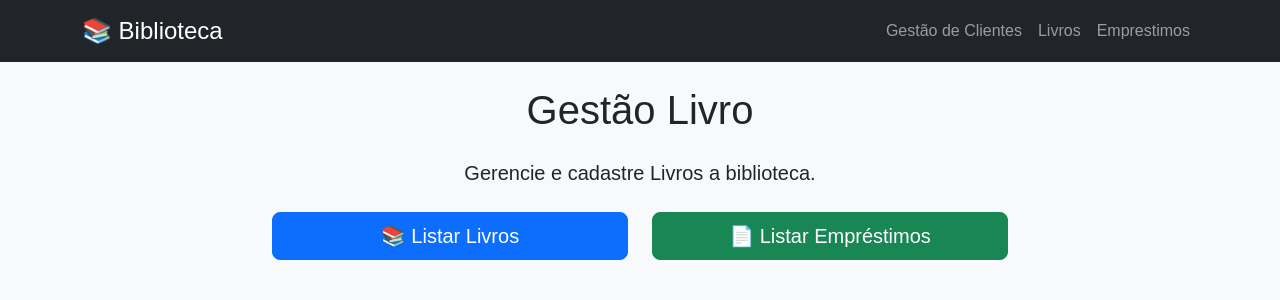
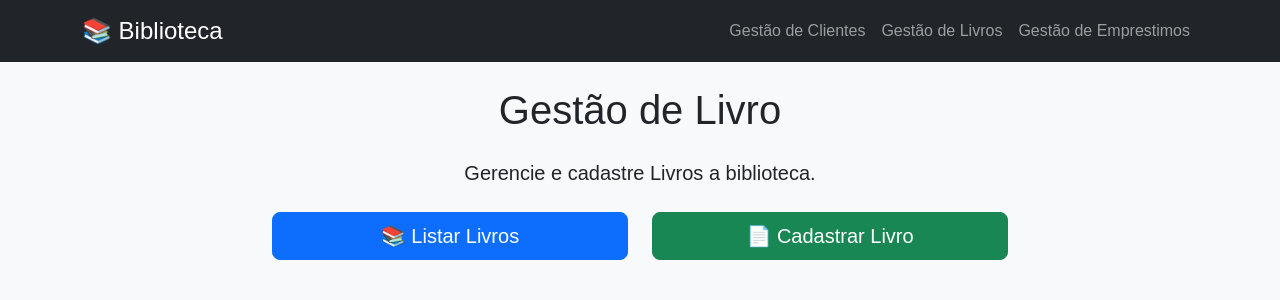
Before and after one commit to douglasinforj/sistema_biblioteca, a Django app: page /gestao_livro/ in a window 1280 px wide. Shown: the top 300 px of the page. Run offline with Django 5.2, Linux system fonts and the light colour scheme.

Commit message:
Ajuste pontuais nas templates, nomes de links e outros

```diff
--- a/biblioteca/urls.py
+++ b/biblioteca/urls.py
@@ -1,8 +1,15 @@
 
 from django.contrib import admin
 from django.urls import path, include
+
+from django.conf import settings
+from django.conf.urls.static import static
 
 urlpatterns = [
     path('admin/', admin.site.urls),
     path('', include('core.urls')),
 ]
+
+if settings.DEBUG:
+      urlpatterns += static(settings.STATIC_URL, document_root=settings.STATIC_ROOT)
+      urlpatterns += static(settings.MEDIA_URL, document_root=settings.MEDIA_ROOT)
--- a/core/templates/core/gestao_livro.html
+++ b/core/templates/core/gestao_livro.html
@@ -5,7 +5,7 @@
 {% block content %}
 
 <div class="text-center">
-    <h1 class="mb-4">Gestão Livro</h1>
+    <h1 class="mb-4">Gestão de Livro</h1>
     <p class="lead">Gerencie e cadastre Livros a biblioteca.</p>
 
     <div class="row justify-content-center mt-4">
@@ -13,7 +13,7 @@
             <a href="{% url 'livros_list' %}" class="btn btn-primary btn-lg w-100">📚 Listar Livros</a>
         </div>
         <div class="col-md-4">
-            <a href="{% url 'emprestimos_list' %}" class="btn btn-success btn-lg w-100">📄 Listar Empréstimos</a>
+            <a href="{% url 'livro_create' %}" class="btn btn-success btn-lg w-100">📄 Cadastrar Livro</a>
         </div>
     </div>
 </div>
--- a/templates/base.html
+++ b/templates/base.html
@@ -23,10 +23,10 @@
                         <a class="nav-link" href="{% url 'gestao_pessoa' %}">Gestão de Clientes</a>
                     </li>
                     <li class="nav-item">
-                        <a class="nav-link" href="{% url 'livros_list' %}">Livros</a>
+                        <a class="nav-link" href="{% url 'gestao_livro' %}">Gestão de Livros</a>
                     </li>
                     <li class="nav-item">
-                        <a class="nav-link" href="{% url 'emprestimos_list' %}">Emprestimos</a>
+                        <a class="nav-link" href="{% url 'emprestimos_list' %}">Gestão de Emprestimos</a>
                     </li>
                 </ul>
 
```
Also changed, not shown: core/templates/core/pessoal_form.html (deleted, +0 -14 lines), README.md, core/migrations/0002_pessoa_and_more.py (added), core/static/image/biblioteca.png (added), static/image/bibliotecas.png (added).
